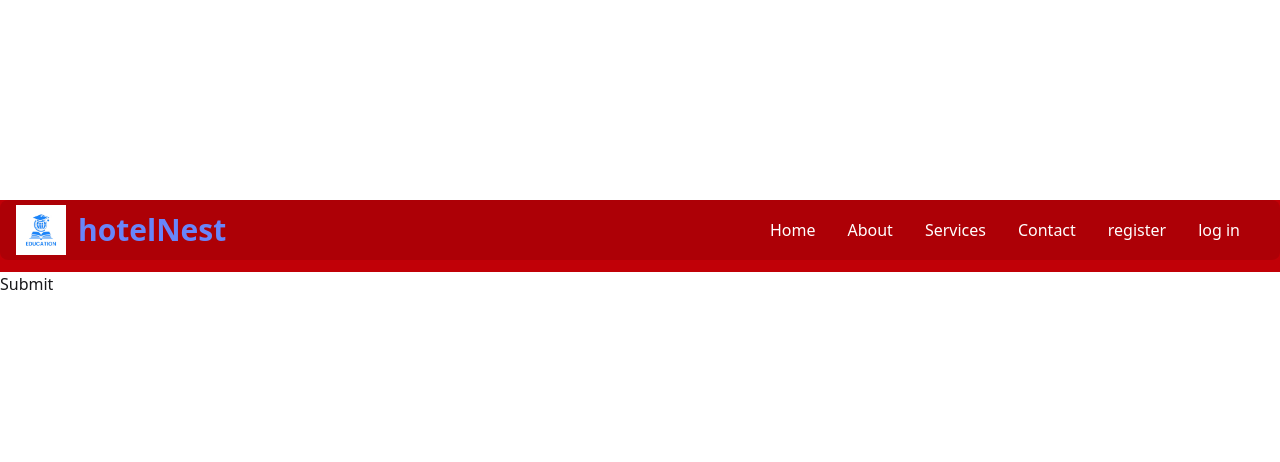
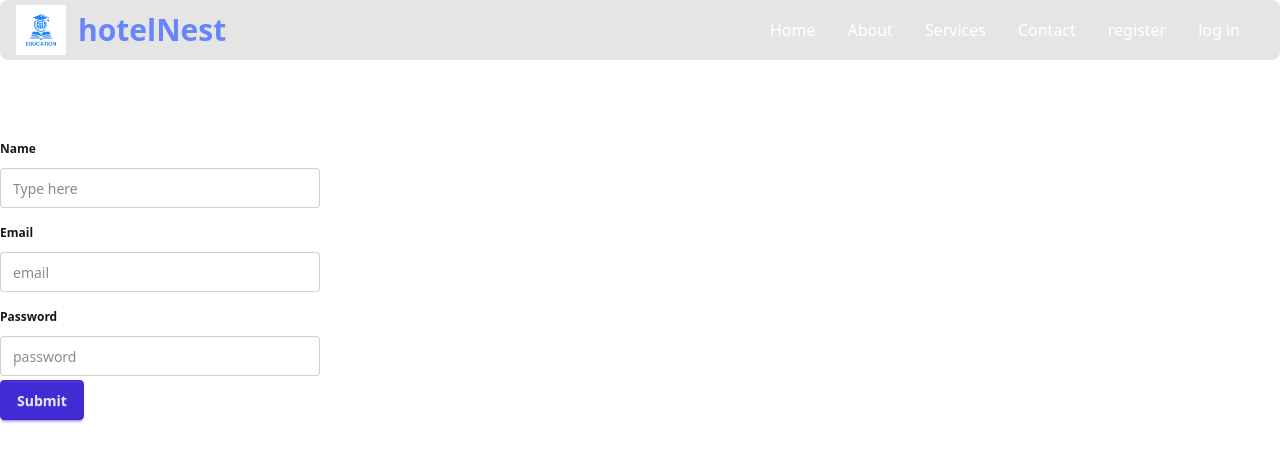
Before and after one commit to jahidmbpi/hostel-Nest-client, a React (Vite) app: page /register in a window 1280 px wide. Shown: the top 462 px of the page. Built offline with nearby package versions, Linux system fonts and the light colour scheme.

Commit message:
create register from and implement singh up

```diff
--- /dev/null
+++ b/firebase.config.js
@@ -0,0 +1,20 @@
+// Import the functions you need from the SDKs you need
+import { getAuth } from "firebase/auth";
+import { initializeApp } from "firebase/app";
+// TODO: Add SDKs for Firebase products that you want to use
+// https://firebase.google.com/docs/web/setup#available-libraries
+
+// Your web app's Firebase configuration
+const firebaseConfig = {
+  apiKey: import.meta.env.VITE_apiKey,
+  authDomain: import.meta.env.VITE_authDomain,
+  projectId: import.meta.env.VITE_projectId,
+  storageBucket: import.meta.env.VITE_storageBucket,
+  messagingSenderId: import.meta.env.VITE_messagingSenderId,
+  appId: import.meta.env.VITE_appId,
+};
+
+// Initialize Firebase
+const app = initializeApp(firebaseConfig);
+const auth = getAuth(app);
+export default auth;
--- a/package.json
+++ b/package.json
@@ -15,6 +15,7 @@
     "axios": "^1.8.3",
     "class-variance-authority": "^0.7.1",
     "daisyui": "^5.0.3",
+    "firebase": "^11.5.0",
     "lucide-react": "^0.479.0",
     "mini-svg-data-uri": "^1.4.4",
     "motion": "^12.5.0",
--- a/src/components/allRoom/AllRoom.jsx
+++ b/src/components/allRoom/AllRoom.jsx
@@ -7,7 +7,7 @@ const AllRoom = () => {
 
   return (
     <div>
-      <div className=" h-[500px] flex flex-col items-center justify-center ">
+      <div className=" h-[500px] flex flex-col items-center justify-center">
         <div className="text-center space-y-5">
           <h2 className="text-4xl font-bold capitalize">
             Succeed with HotelNest
--- a/src/components/athentication/register/Register.jsx
+++ b/src/components/athentication/register/Register.jsx
@@ -1,18 +1,56 @@
+import { useContext } from "react";
 import { useForm } from "react-hook-form";
-
+import { AuthContext } from "../../provider/Provider";
 
 const Register = () => {
-    const { register, handleSubmit } = useForm()
-    const onSubmit = (data) => console.log(data)
+  const { singUp } = useContext(AuthContext);
+  const { register, handleSubmit, reset } = useForm();
+  const onSubmit = (data) => {
+    console.log(data);
+    singUp(data.email, data.password)
+      .then((res) => {
+        const user = res.user;
+        console.log(user);
+        console.log("user singh up succesfully");
+        reset();
+      })
+      .catch((error) => {
+        console.log(error);
+      });
+  };
   return (
-        <div className="">
-<div className="mt-[200px]">
+    <div className="min-h-screen">
+      <div className="mt-16">
         <form onSubmit={handleSubmit(onSubmit)}>
-      <input className="w-full bg-red-700" {...register("name")} />
-      <input className="w-full bg-red-700" {...register("email")} />
-      <input className="w-full bg-red-700" {...register("password")} />
+          <div className="fieldset">
+            <legend className="fieldset-legend">Name</legend>
+            <input
+              {...register("name")}
+              type="text"
+              className="input"
+              placeholder="Type here"
+            />
+          </div>
+          <div className="fieldset">
+            <legend className="fieldset-legend">Email</legend>
+            <input
+              {...register("email")}
+              type="text"
+              className="input"
+              placeholder="email"
+            />
+          </div>
+          <div className="fieldset">
+            <legend className="fieldset-legend">Password</legend>
+            <input
+              {...register("password")}
+              type="password"
+              className="input"
+              placeholder="password"
+            />
+          </div>
 
-      <input type="submit" />
+          <input className="btn btn-primary" type="submit" />
         </form>
       </div>
     </div>
--- a/src/components/layOut/Roots.jsx
+++ b/src/components/layOut/Roots.jsx
@@ -5,7 +5,9 @@ const Roots = () => {
   return (
     <div>
       <Navbar></Navbar>
-      <Outlet></Outlet>
+      <div className="pt-16">
+        <Outlet></Outlet>
+      </div>
     </div>
   );
 };
--- a/src/components/pageComponents/navbar/Navbar.jsx
+++ b/src/components/pageComponents/navbar/Navbar.jsx
@@ -8,7 +8,7 @@ const Navbar = () => {
   const [open, setOpen] = useState(false);
 
   return (
-    <div className="mx-auto w-full absolute z-30 sm:max-w-7xl">
+    <div className="mx-auto w-full fixed z-30 sm:max-w-7xl">
       <div className="flex justify-between h-[60px] sm:bg-black/10 items-center p-4 rounded-lg">
         <div className="flex items-center gap-3">
           <img className="w-[50px] h-[50px]" src={logo} alt="" />
@@ -41,8 +41,14 @@ const Navbar = () => {
             <li className="p-2">About</li>
             <li className="p-2">Services</li>
             <li className="p-2">Contact</li>
-           <Link to='/register'> <li className="p-2">register</li> </Link>
-           <Link to="/login"> <li className="p-2">log in</li></Link>
+            <Link to="/register">
+              {" "}
+              <li className="p-2">register</li>{" "}
+            </Link>
+            <Link to="/login">
+              {" "}
+              <li className="p-2">log in</li>
+            </Link>
           </ul>
         </div>
       </div>
--- /dev/null
+++ b/src/components/provider/Provider.jsx
@@ -0,0 +1,24 @@
+/* eslint-disable react-refresh/only-export-components */
+import { createUserWithEmailAndPassword } from "firebase/auth";
+import { createContext } from "react";
+import auth from "../../../firebase.config";
+
+export const AuthContext = createContext(null);
+const Provider = ({ children }) => {
+  // sing up with email and password
+  const singUp = (email, password) => {
+    return createUserWithEmailAndPassword(auth, email, password);
+  };
+
+  const user = "jahid";
+  const authInfo = {
+    user,
+    singUp,
+  };
+
+  return (
+    <AuthContext.Provider value={authInfo}>{children}</AuthContext.Provider>
+  );
+};
+
+export default Provider;
--- a/src/main.jsx
+++ b/src/main.jsx
@@ -5,14 +5,17 @@ import "./index.css";
 import { router } from "./components/route/Routes.jsx";
 import { QueryClient, QueryClientProvider } from "@tanstack/react-query";
 import { RouterProvider } from "react-router-dom";
+import Provider from "./components/provider/Provider.jsx";
 // eslint-disable-next-line no-unused-vars
 const queryClient = new QueryClient();
 createRoot(document.getElementById("root")).render(
   <StrictMode>
     <QueryClientProvider client={queryClient}>
-      <div className="max-w-full sm:max-w-7xl mx-auto">
-        <RouterProvider router={router} />
-      </div>
+      <Provider>
+        <div className="max-w-full sm:max-w-7xl mx-auto">
+          <RouterProvider router={router} />
+        </div>
+      </Provider>
     </QueryClientProvider>
   </StrictMode>
 );
```
Also changed, not shown: 1 other file (tests, documents, lock files or other folders). Lines whose indentation alone changed are shown as unchanged.
